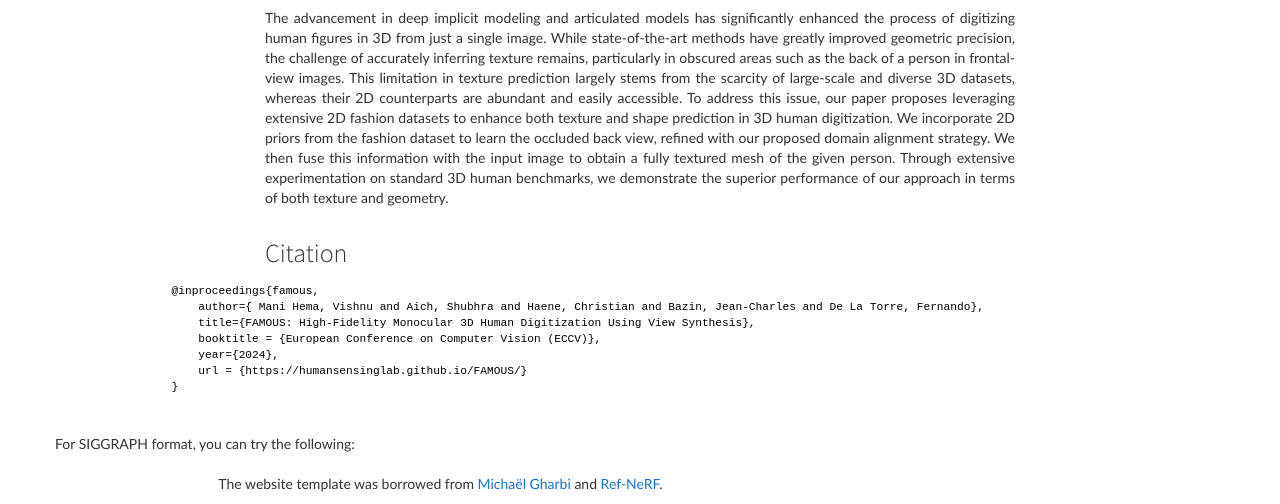
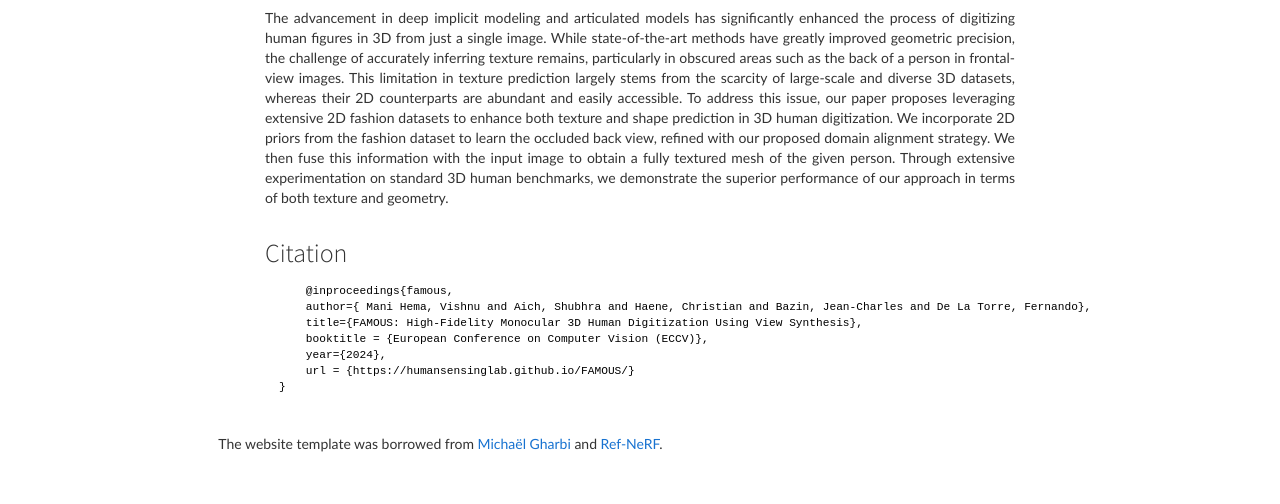
Before and after one commit to humansensinglab/FAMOUS, a plain HTML site: page index.html in a window 1280 px wide. Shown: the part 351-855 px from the top of the page. After the commit the page ends 815 px from the top, so only its background shows below. Drawn offline with Linux system fonts and the light colour scheme.

Commit message:
Update index.html

```diff
--- a/index.html
+++ b/index.html
@@ -163,9 +163,6 @@
                     url = {https://humansensinglab.github.io/FAMOUS/}
                 }</textarea>
                 </div>
-                <div style="clear: both;">
-                    <br>For SIGGRAPH format, you can try the following:
-                </div>
             </div>
         </div>
 
```
Lines whose indentation alone changed are shown as unchanged.
